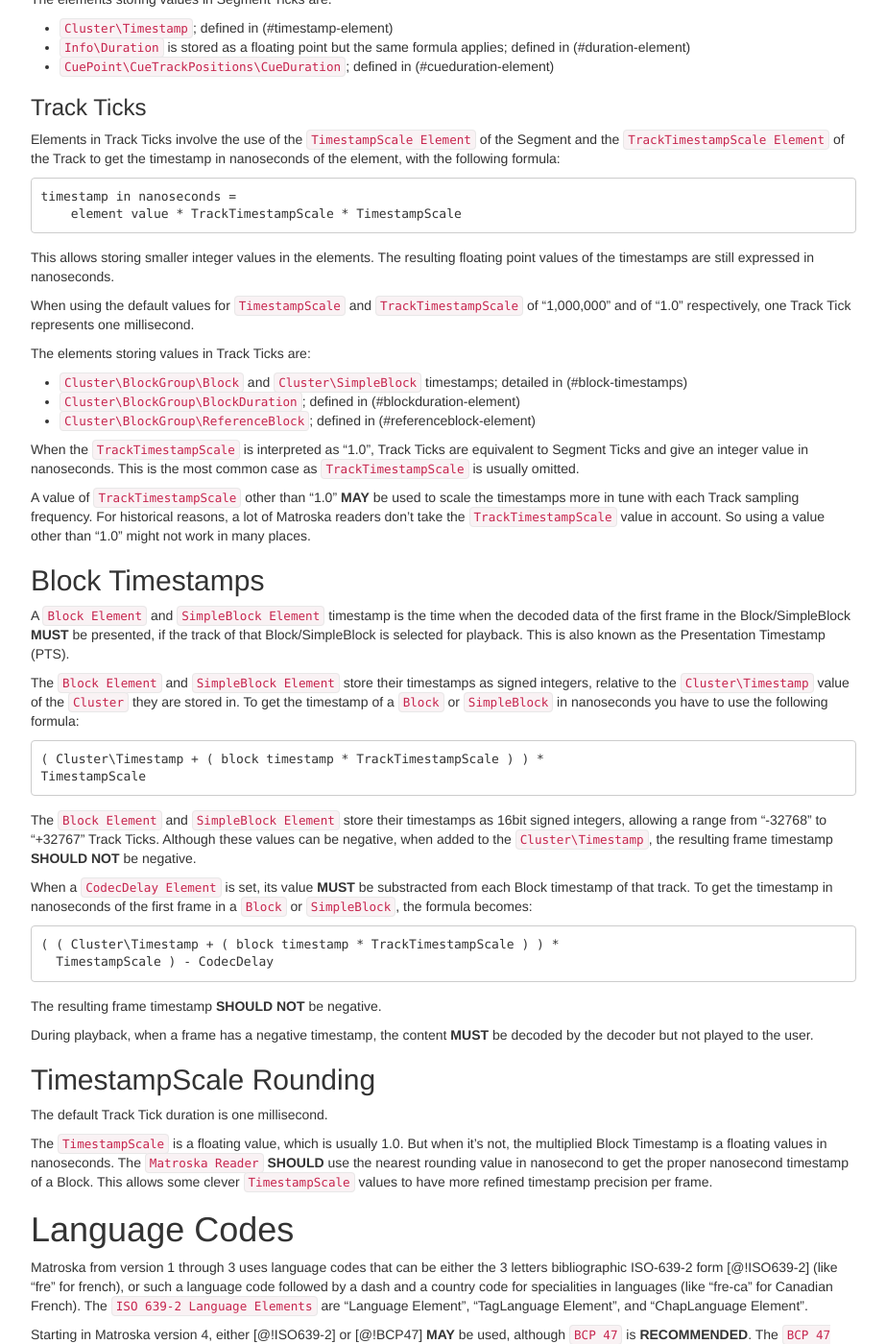
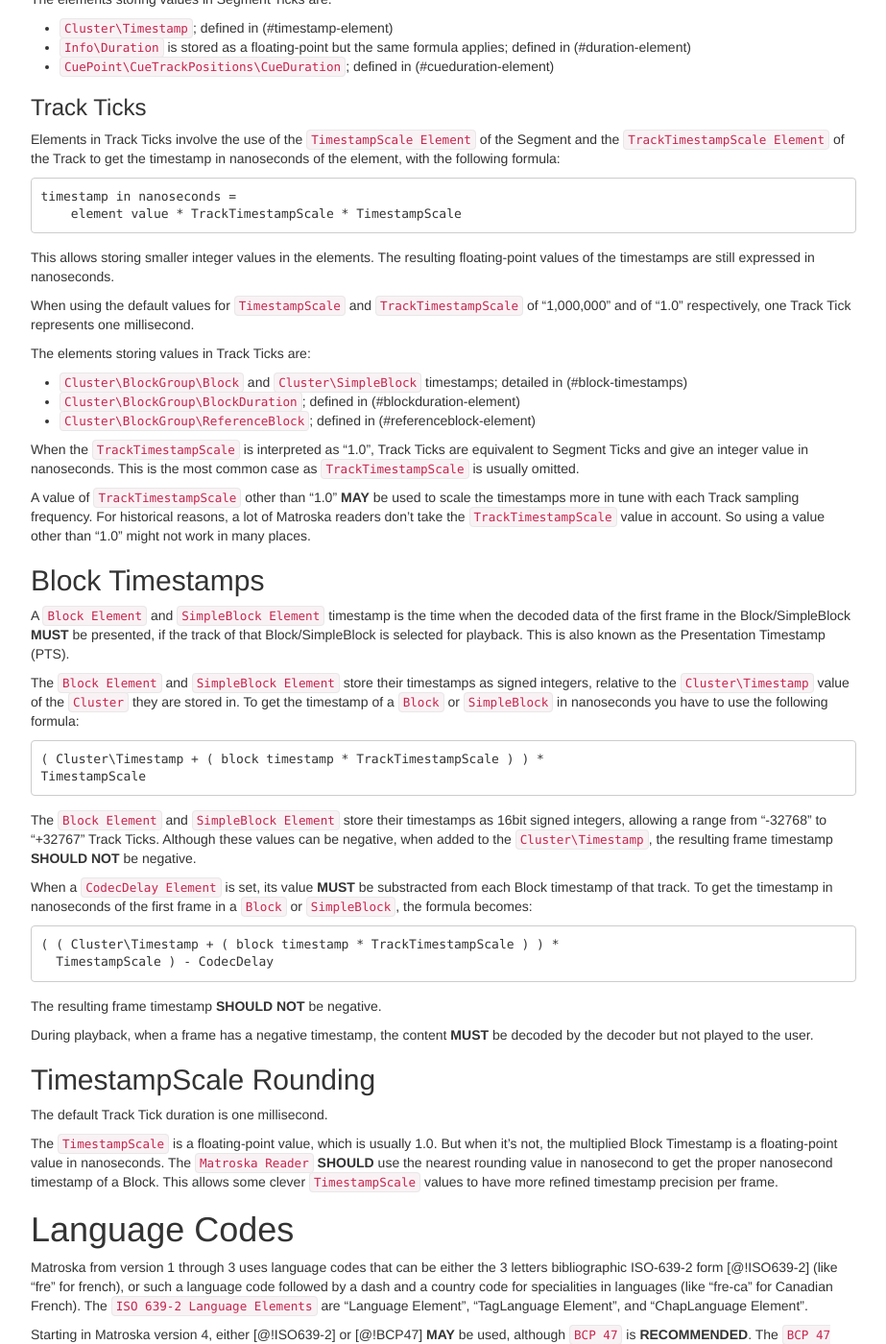
Before and after one commit to ietf-wg-cellar/matroska-specification, a Jekyll site: the page built from notes.md, in a window 1280 px wide and 1400 px high, scrolled down 9254 px. Shown: the whole window at 96% size, without its empty margins (273-1196 px from the left). Built offline with Jekyll 4.4.1, drawn with Linux system fonts in a browser that asks for light colours; our own code applies the rules of GitHub Pages for plain Markdown files.

Commit message:
use floating-point value consistently

```diff
--- a/notes.md
+++ b/notes.md
@@ -589,7 +589,7 @@ When using the default value of `TimestampScale` of "1,000,000", one Segment Tic
 The elements storing values in Segment Ticks are:
 
 * `Cluster\Timestamp`; defined in (#timestamp-element)
-* `Info\Duration` is stored as a floating point but the same formula applies; defined in (#duration-element)
+* `Info\Duration` is stored as a floating-point but the same formula applies; defined in (#duration-element)
 * `CuePoint\CueTrackPositions\CueDuration`; defined in (#cueduration-element)
 
 ### Track Ticks
@@ -601,7 +601,7 @@ to get the timestamp in nanoseconds of the element, with the following formula:
         element value * TrackTimestampScale * TimestampScale
 
 This allows storing smaller integer values in the elements.
-The resulting floating point values of the timestamps are still expressed in nanoseconds.
+The resulting floating-point values of the timestamps are still expressed in nanoseconds.
 
 When using the default values for `TimestampScale` and `TrackTimestampScale` of "1,000,000" and of "1.0" respectively, one Track Tick represents one millisecond.
 
@@ -650,8 +650,8 @@ During playback, when a frame has a negative timestamp, the content **MUST** be
 
 The default Track Tick duration is one millisecond.
 
-The `TimestampScale` is a floating value, which is usually 1.0. But when it's not, the multiplied
-Block Timestamp is a floating values in nanoseconds.
+The `TimestampScale` is a floating-point value, which is usually 1.0. But when it's not, the multiplied
+Block Timestamp is a floating-point value in nanoseconds.
 The `Matroska Reader` **SHOULD** use the nearest rounding value in nanosecond to get
 the proper nanosecond timestamp of a Block. This allows some clever `TimestampScale` values
 to have more refined timestamp precision per frame.
```
Also changed, not shown: codec_specs.md (+1 -1 lines).
